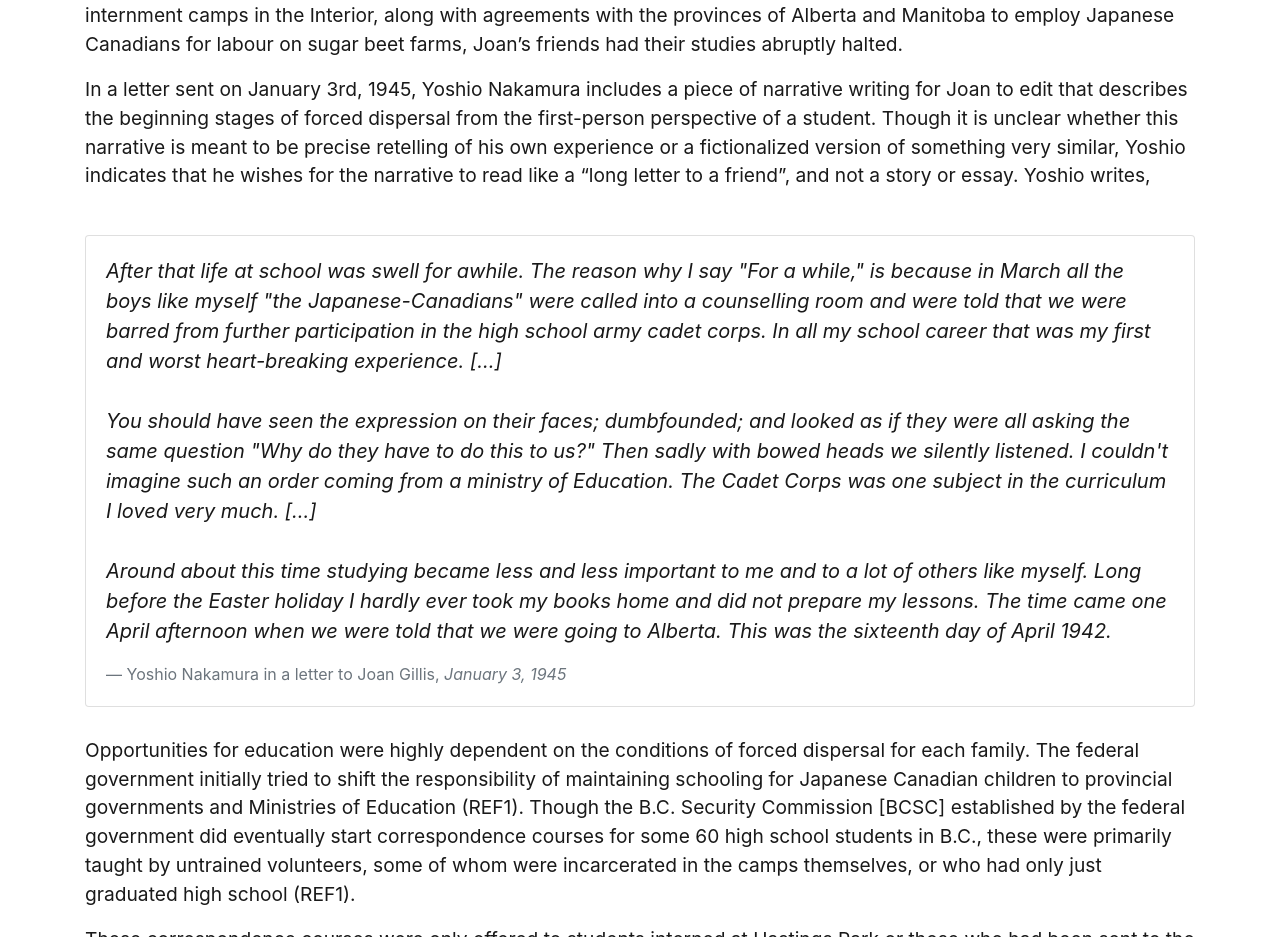
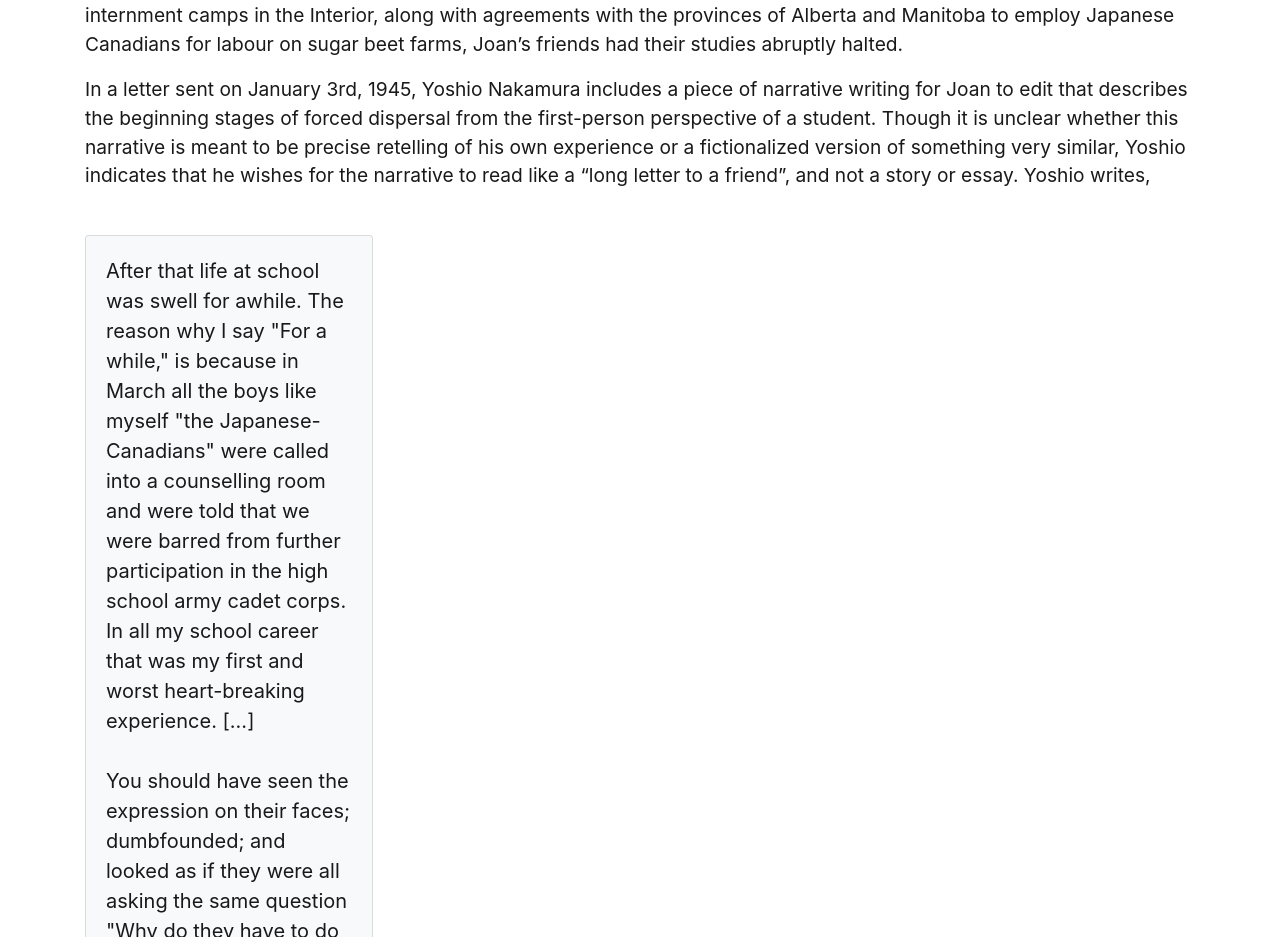
Before and after one commit to ubc-library-rbsc/gillis-2021, a Jekyll site: the page built from pages/education.md, in a window 1280 px wide. Shown: the part 445-1382 px from the top of the page. Built offline with Jekyll 4.4.1, drawn with Linux system fonts in a browser that asks for light colours.

Commit message:
Update education.md

```diff
--- a/pages/education.md
+++ b/pages/education.md
@@ -17,14 +17,14 @@ Having met many of her Japanese Canadian friends through both classes and work o
 
 In a letter sent on January 3rd, 1945, Yoshio Nakamura includes a piece of narrative writing for Joan to edit that describes the beginning stages of forced dispersal from the first-person perspective of a student. Though it is unclear whether this narrative is meant to be precise retelling of his own experience or a fictionalized version of something very similar, Yoshio indicates that he wishes for the narrative to read like a “long letter to a friend”, and not a story or essay. Yoshio writes, <br><br>
 
-<div class="card">
+<div class="card bg-light mb-3" style="max-width: 18rem;">
   <div class="card-body">
     <blockquote class="blockquote mb-0">
-      <i><p>After that life at school was swell for awhile. The reason why I say "For a while," is because in March all the boys like myself "the Japanese-Canadians" were called into a counselling room and were told that we were barred from further participation in the high school army cadet corps. In all my school career that was my first and worst heart-breaking experience. [...]<br><br>
+      <p>After that life at school was swell for awhile. The reason why I say "For a while," is because in March all the boys like myself "the Japanese-Canadians" were called into a counselling room and were told that we were barred from further participation in the high school army cadet corps. In all my school career that was my first and worst heart-breaking experience. [...]<br><br>
 
 		You should have seen the expression on their faces; dumbfounded; and looked as if they were all asking the same question "Why do they have to do this to us?" Then sadly with bowed heads we silently listened. I couldn't imagine such an order coming from a ministry of Education. The Cadet Corps was one subject in the curriculum I loved very much. [...]<br><br>
 
-		Around about this time studying became less and less important to me and to a lot of others like myself. Long before the Easter holiday I hardly ever took my books home and did not prepare my lessons. The time came one April afternoon when we were told that we were going to Alberta. This was the sixteenth day of April 1942.</p></i>
+		Around about this time studying became less and less important to me and to a lot of others like myself. Long before the Easter holiday I hardly ever took my books home and did not prepare my lessons. The time came one April afternoon when we were told that we were going to Alberta. This was the sixteenth day of April 1942.</p>
       <footer class="blockquote-footer">Yoshio Nakamura in a letter to Joan Gillis, <cite title="Source Title">January 3, 1945</cite></footer>
     </blockquote>
   </div>
```
